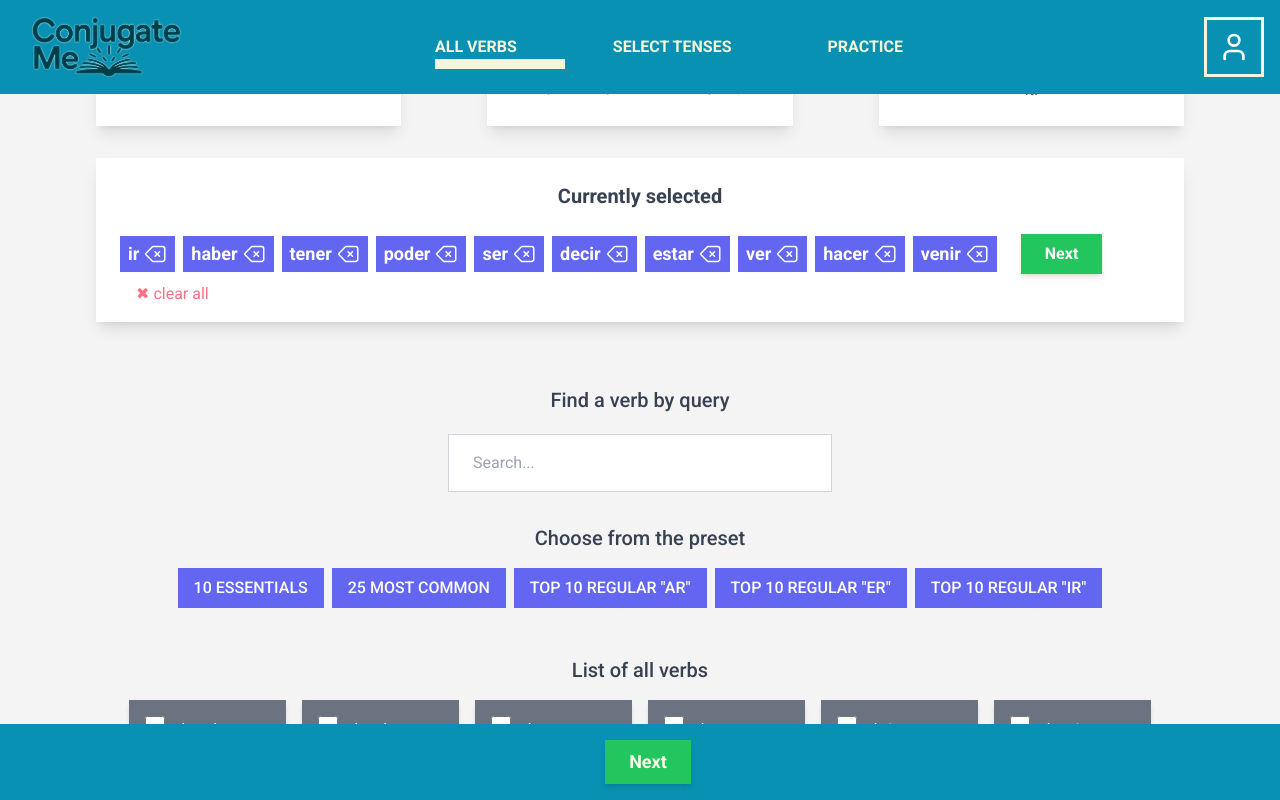
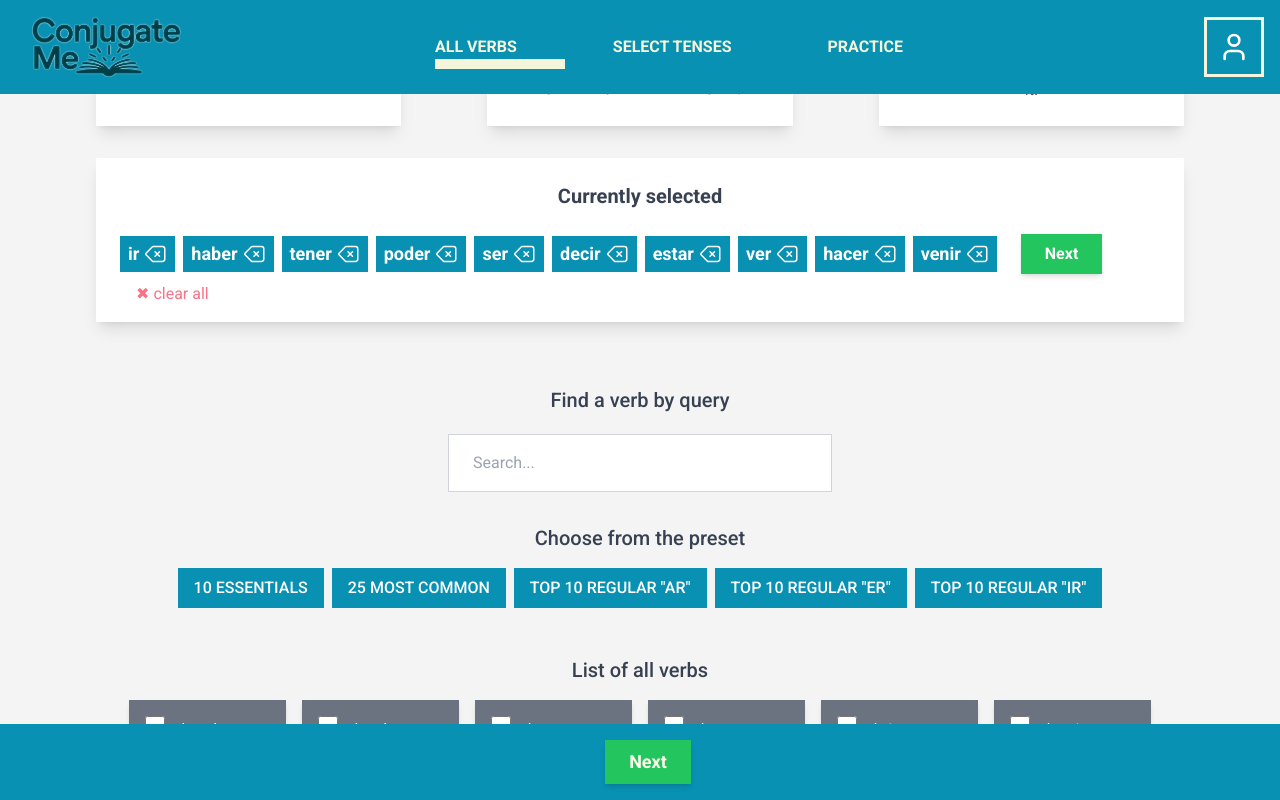
Before and after one commit to randomhero177/conjugate-me, a Next.js app: page /all-verbs in a window 1280 px wide. Both pictures are taken after a click on the item "10 ESSENTIALS". Shown: the part 454-1254 px from the top of the page. Built offline with nearby package versions, Linux system fonts and the light colour scheme; a web font is replaced by a local one.

Commit message:
CME-29: small style changes

```diff
--- a/src/components/ChipItem.tsx
+++ b/src/components/ChipItem.tsx
@@ -5,7 +5,7 @@ interface Props {
 
 const ChipItem = ({ callback, item }: Props) => {
   return (
-    <span className="flex items-center me-2 mb-2 px-2 py-1 text-lg font-semibold text-white bg-indigo-500">
+    <span className="flex items-center me-2 mb-2 px-2 py-1 text-lg font-semibold text-white bg-cyan-600">
       {item}
       <svg
         xmlns="http://www.w3.org/2000/svg"
--- a/src/components/UiCombobox.tsx
+++ b/src/components/UiCombobox.tsx
@@ -146,9 +146,9 @@ const UiCombobox = ({
             <li
               key={option}
               onClick={() => handleOptionClick(option)}
-              className={`px-4 py-2 hover:bg-indigo-500 hover:text-white cursor-pointer ${
+              className={`px-4 py-2 hover:bg-cyan-600 hover:text-white cursor-pointer ${
                 isMultiple && selectedOptions.includes(option)
-                  ? "bg-indigo-500 text-white"
+                  ? "bg-cyan-600 text-white"
                   : ""
               }`}
             >
--- a/src/components/VerbsPresets.tsx
+++ b/src/components/VerbsPresets.tsx
@@ -11,7 +11,7 @@ const VerbsPresets = () => {
         {verbsPresets.map((presetVerb, index) => (
           <li
             key={`verbsPresets_${index}`}
-            className="inline-flex items-center px-4 py-2 font-medium text-white bg-indigo-500 cursor-pointer"
+            className="inline-flex items-center px-4 py-2 font-medium text-white bg-cyan-600 cursor-pointer"
           >
             <VerbsPresetChip verbConfig={presetVerb} />
           </li>
```
